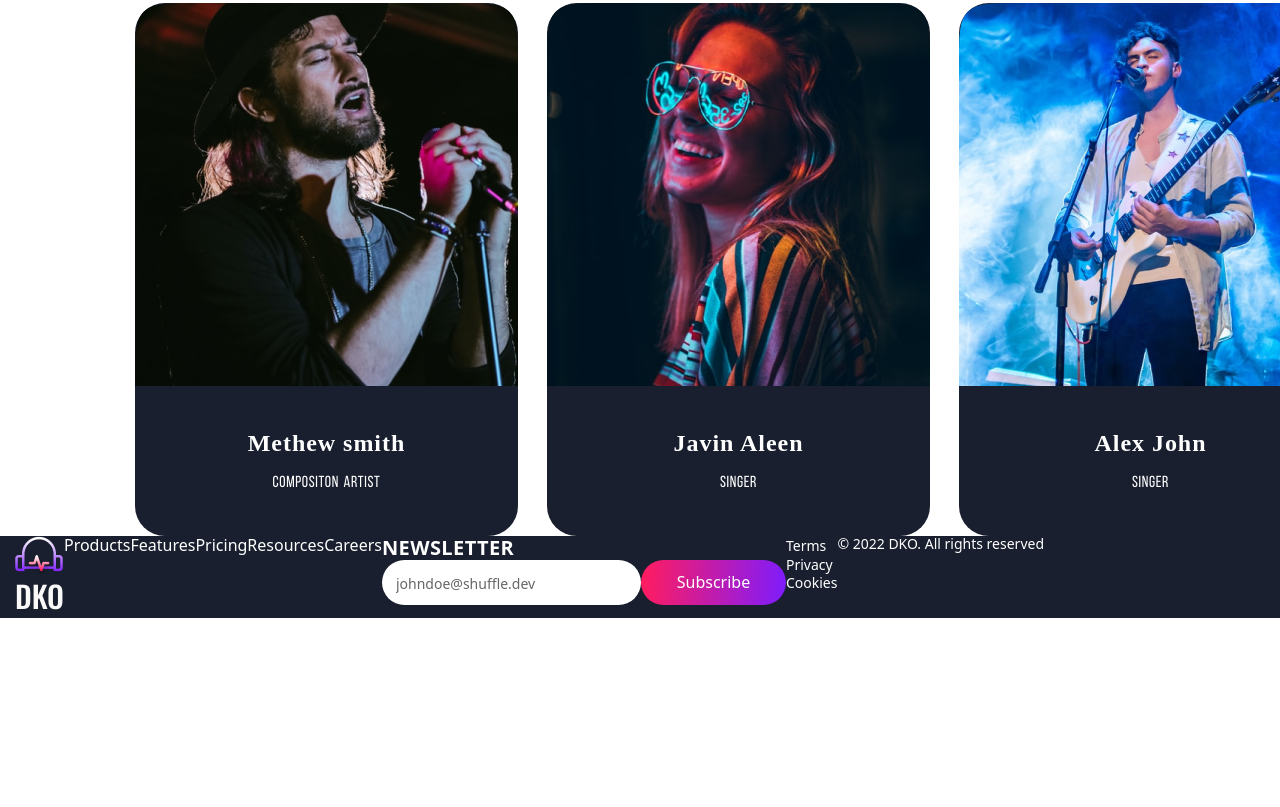
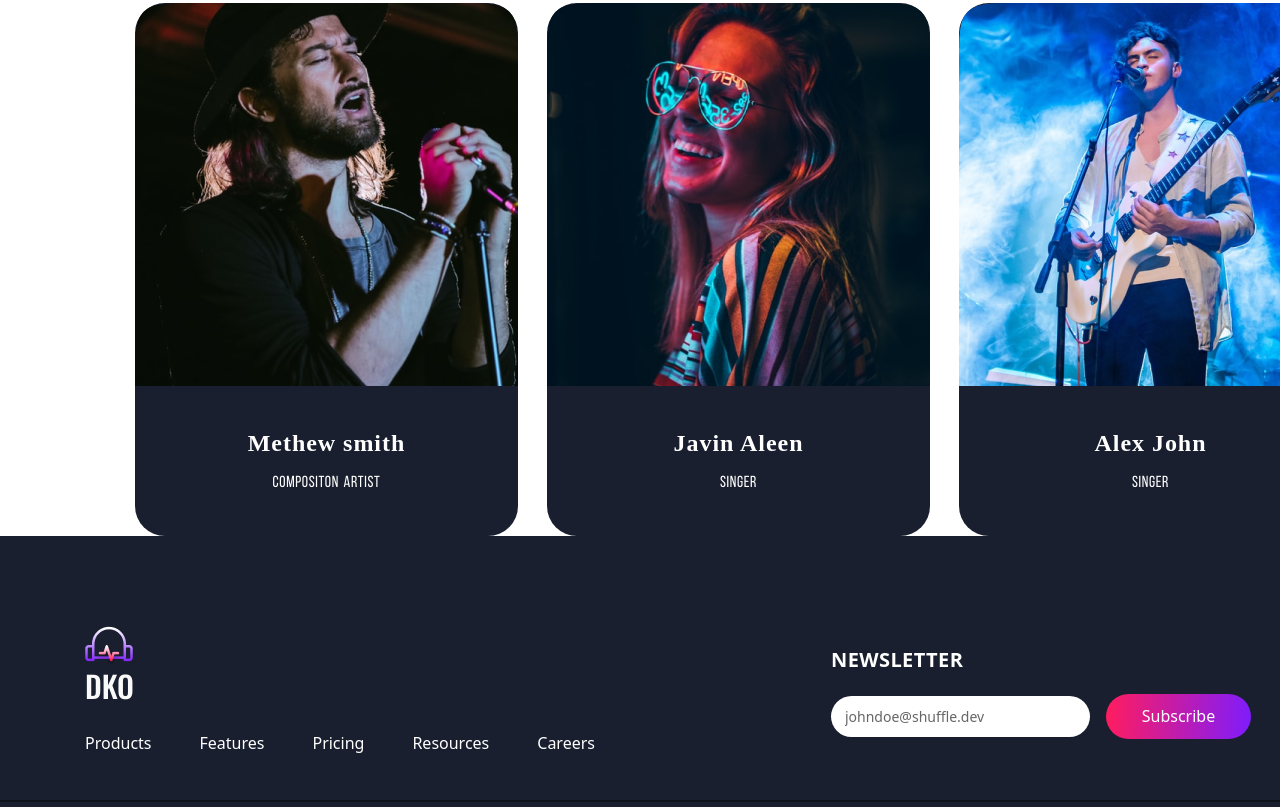
Before and after one commit to AllaKaplia/DKO, a plain HTML site: page index.html in a window 1280 px wide. Shown: the part 1993-2800 px from the top of the page. Before the commit the page ends 2611 px from the top, so only its background shows below. Drawn offline with nearby package versions, Linux system fonts and the light colour scheme; files whose address does not match are found by name; a web font is replaced by a local one.

Commit message:
add pc style

```diff
--- a/css/styles.css
+++ b/css/styles.css
@@ -47,7 +47,7 @@ img {
    background-color: var(--main-background-color);
 }
 .container {
-   max-width: 1440px;
+   max-width: 1140px;
    margin-right: auto;
    margin-left: auto;
    padding-left: 15px;
@@ -336,13 +336,15 @@ img {
    border: none;
    background: linear-gradient(273.31deg, #7F1CFC 0.79%, #FF1C60 98.6%);
    color: #FFFFFF;
+   cursor: pointer;
 }
 
 .foot-form-wrapper {
    display: flex;
+   align-items: center;
 }
 
-.foot-info-list {
+.foother-info-list {
    display: flex;
    gap: 42px;
 }
@@ -362,15 +364,20 @@ img {
    color: #FFFFFF;
 }
 
+@media screen and (max-width: 767px) {
+    .foother-container{
+      padding-top: 30px;
+      padding-bottom: 30px;
+      display: flex;
+      flex-direction: column;
+      justify-content: center;
+      align-items: center;
+    }
 
-@media screen and (max-width: 769px) {
    .foother-wrapper {
       flex-direction: column;
       justify-content: center;
-      align-items: center;
-      padding-top: 30px;
-      padding-bottom: 30px;
-}
+   }
 
    .foother-list {
       flex-direction: column;
@@ -378,8 +385,9 @@ img {
       gap: 24px;
       margin-bottom: 60px;}
 
-   .foot-logo-text {
+   .foot-logo {
       margin-bottom: 40px;
+      text-align: center;
    }
 
    .foot-form-title{
@@ -393,7 +401,52 @@ img {
       margin-bottom: 50px;
    }
 
-   .foot-info-list {
+   .foother-info-list {
       margin-bottom: 40px;
    }
 }
+
+@media screen and (min-width: 1140px) {
+   .foother {
+      position: relative;
+   }
+
+   .foother-container {
+      padding-top: 90px;
+   }
+
+   .foother-list {
+      flex-direction: row;
+      gap: 48px;
+      margin-right: 236px;
+   }
+   .foother-item {
+      margin-top: 26px;
+      margin-bottom: 30px;
+   }
+
+   .foot-form-email {
+      position: relative;
+      bottom: 60px;
+   }
+   .foot-form-title {
+      margin-bottom: 22px;
+   }
+   .foot-form-wrapper {
+      gap: 16px;
+   }
+
+   .foot-end-wrapper {
+      display: flex;
+      position: relative;
+      justify-content: space-between;
+      padding: 30px 0;
+   }
+
+   .line {
+      position: absolute;
+      bottom: 76px;
+      width: 100vw;
+      border: 1px solid #0E121B;
+   }
+}
--- a/index.html
+++ b/index.html
@@ -116,13 +116,14 @@
     <!-- FOOTHER--------------------------------------- -->
     <footer>
         <section class="foother">
-            <div class="container foother-wrapper">
+            <div class="container foother-container">
                 <a href="/" class="foot-logo" >
                     <img src="./img/logo/logo.png" alt="logo"
                     width="54px" height="40px">
                     <span class="logo-text">DKO</span>
                 </a>
 
+                <div class="foother-wrapper">
                 <ul class="foother-list list">
                     <li class="foother-item">
                         <a href="/" class="foother-link link">Products</a>
@@ -152,9 +153,11 @@
                         </div>
                     </div>
                 </form>
+                </div>
+                <div class="foot-end-wrapper">
 
-                <ul class="foot-info-list list">
-                    <li">
+                <ul class="foother-info-list list">
+                    <li>
                         <a href="/" class="foot-info-link link">Terms</a>
                     </li>
                     <li class="foot-info-item">
@@ -165,7 +168,9 @@
                     </li>
                 </ul>
                 <p class="foot-text-end"> &#169 2022 DKO. All rights reserved</p>
+                </div>
             </div>
+               <span class="line"></span>
         </section>
     </footer>
 </body>
```
